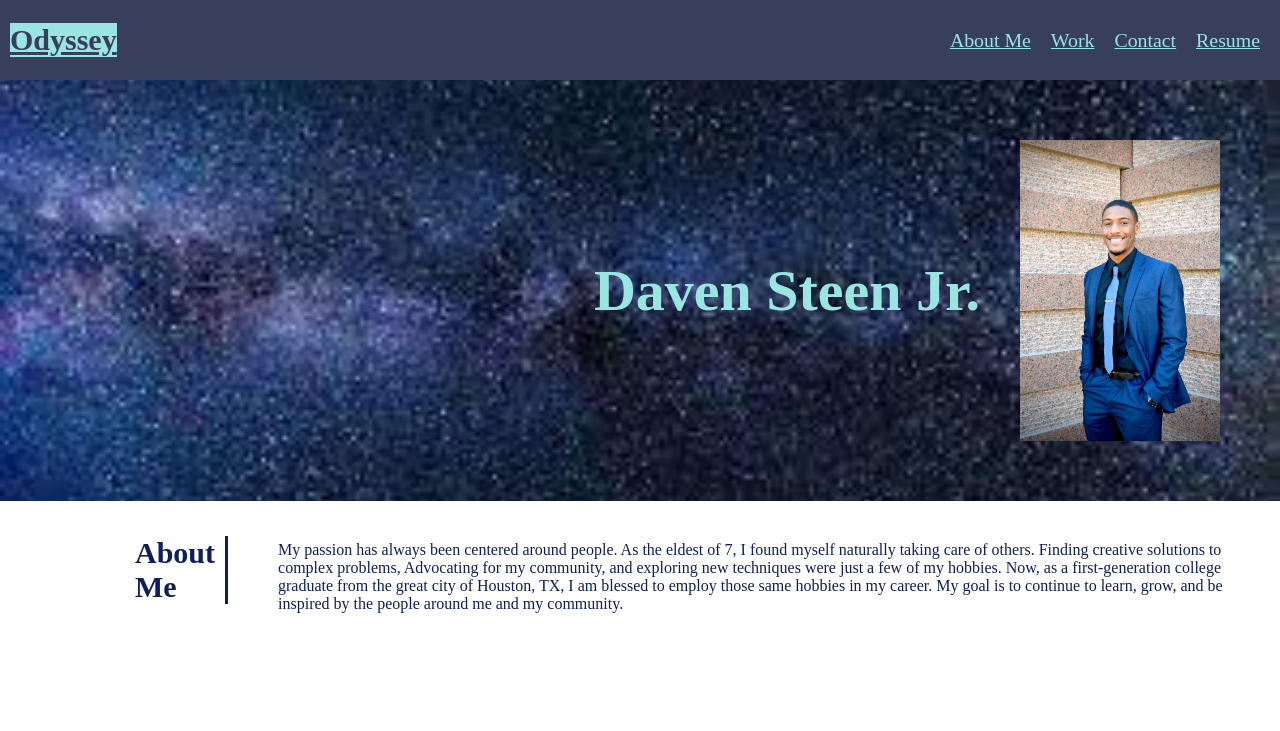
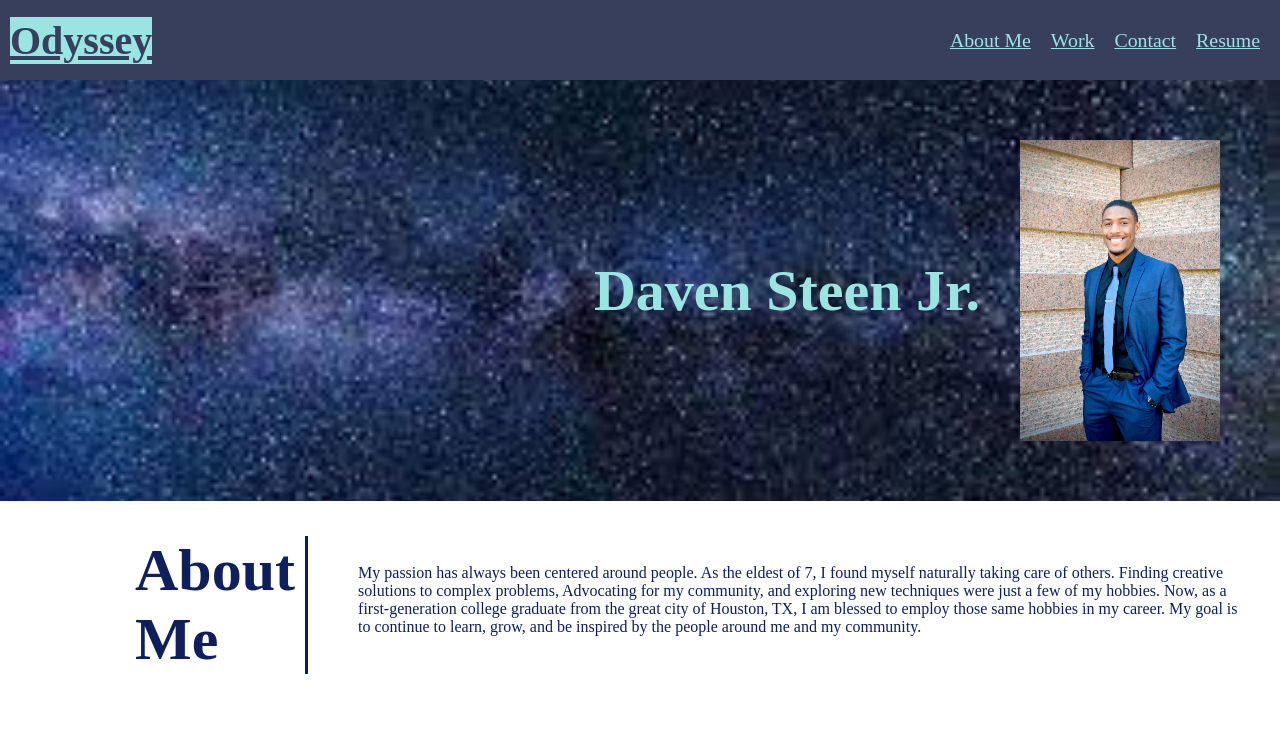
Before and after one commit to Dus0001/Odyssey, a plain HTML site: page index.html in a window 1280 px wide. Shown: the top 731 px of the page. Drawn offline with Linux system fonts and the light colour scheme.

Commit message:
updated font size

```diff
--- a/assets/style.css
+++ b/assets/style.css
@@ -52,7 +52,7 @@ header h1 {
 }
 
 header h1 a {
-font-size: 30px;
+font-size: 40px;
 font-weight: bold;
 color: var(--secondary-color);
 
@@ -90,7 +90,7 @@ article h2 {
     align-self: flex-start;
     padding: 0 10px 0 100px;
     border-right-style: solid;
-    font-size: 30px;
+    font-size: 60px;
 
 
 }
@@ -159,6 +159,7 @@ section h2 {
 
 h2 {
     color: var(--tertiary-color);
+    font-size: 60px;
 }
 
 h3 {
```
Also changed, not shown: 2 other files.
